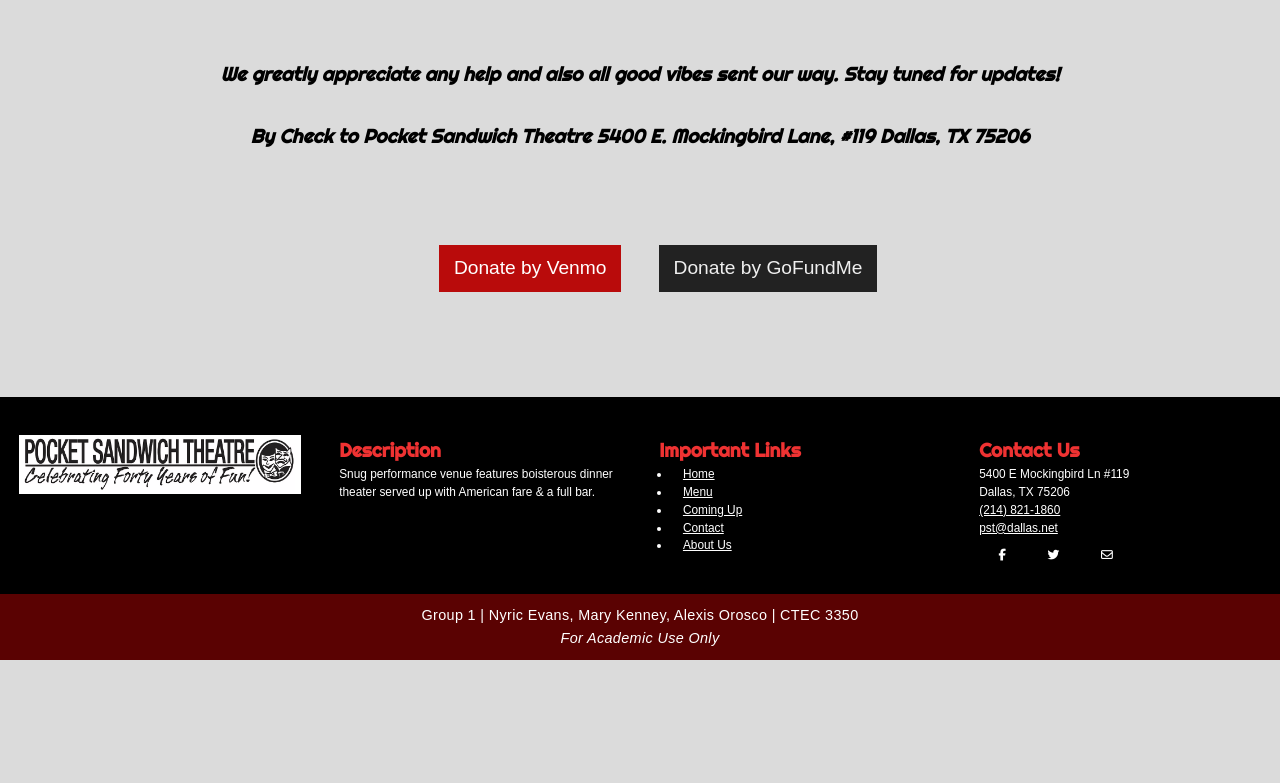
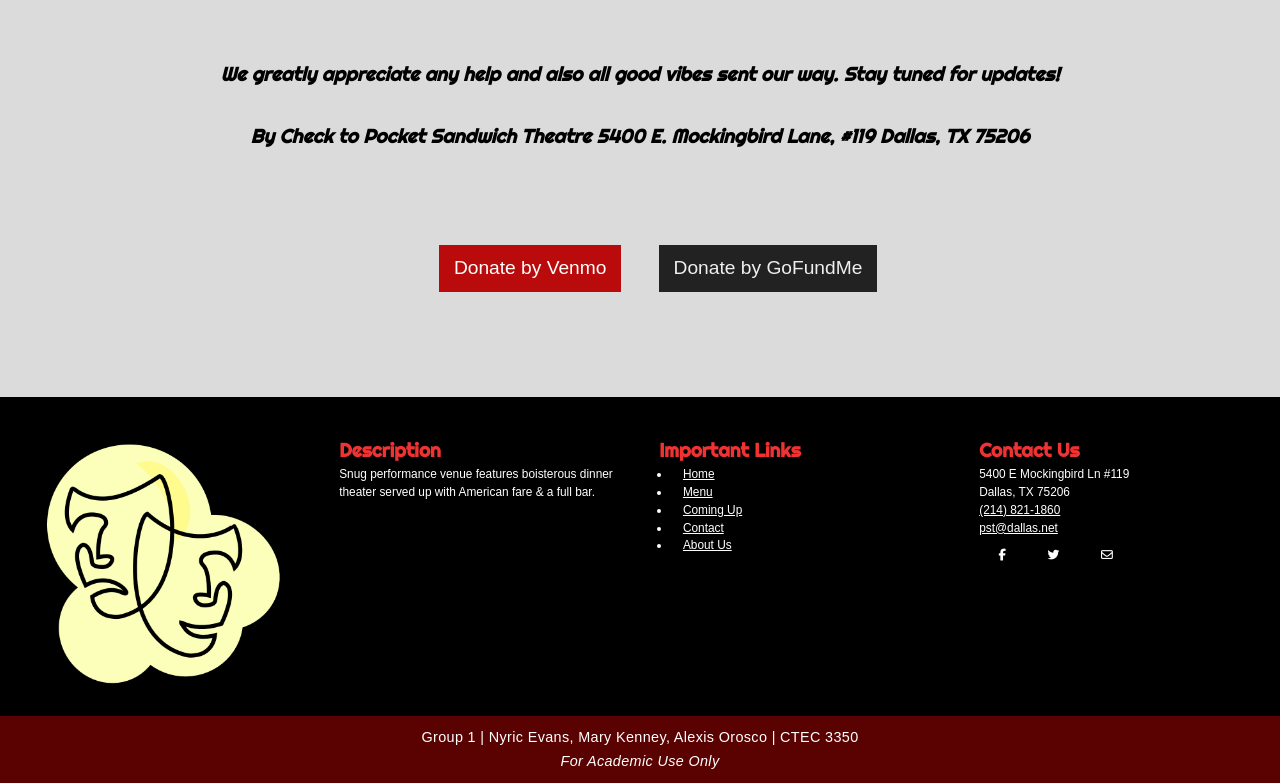
Before and after one commit to MaryKenney/PS-Redesign, a plain HTML site: page donate.html in a window 1280 px wide. Shown: the part 1783-2566 px from the top of the page. Before the commit the page ends 2443 px from the top, so only its background shows below. Drawn offline with nearby package versions, Linux system fonts and the light colour scheme; a web font is replaced by a local one.

Commit message:
Update donate.html

```diff
--- a/donate.html
+++ b/donate.html
@@ -144,7 +144,7 @@
       <div class="container-fluid">
         <div class="row main-footer">
           <div class="col-xs-12 col-md-3 wide-image">
-            <img src="img/ps-logo.webp" alt="Pocket Sandwich Logo" />
+            <img src="img/pstlogo.png" alt="Pocket Sandwich Logo" />
           </div>
           <div class="col-xs-12 col-md-3">
             <h3>Description</h3>
```
